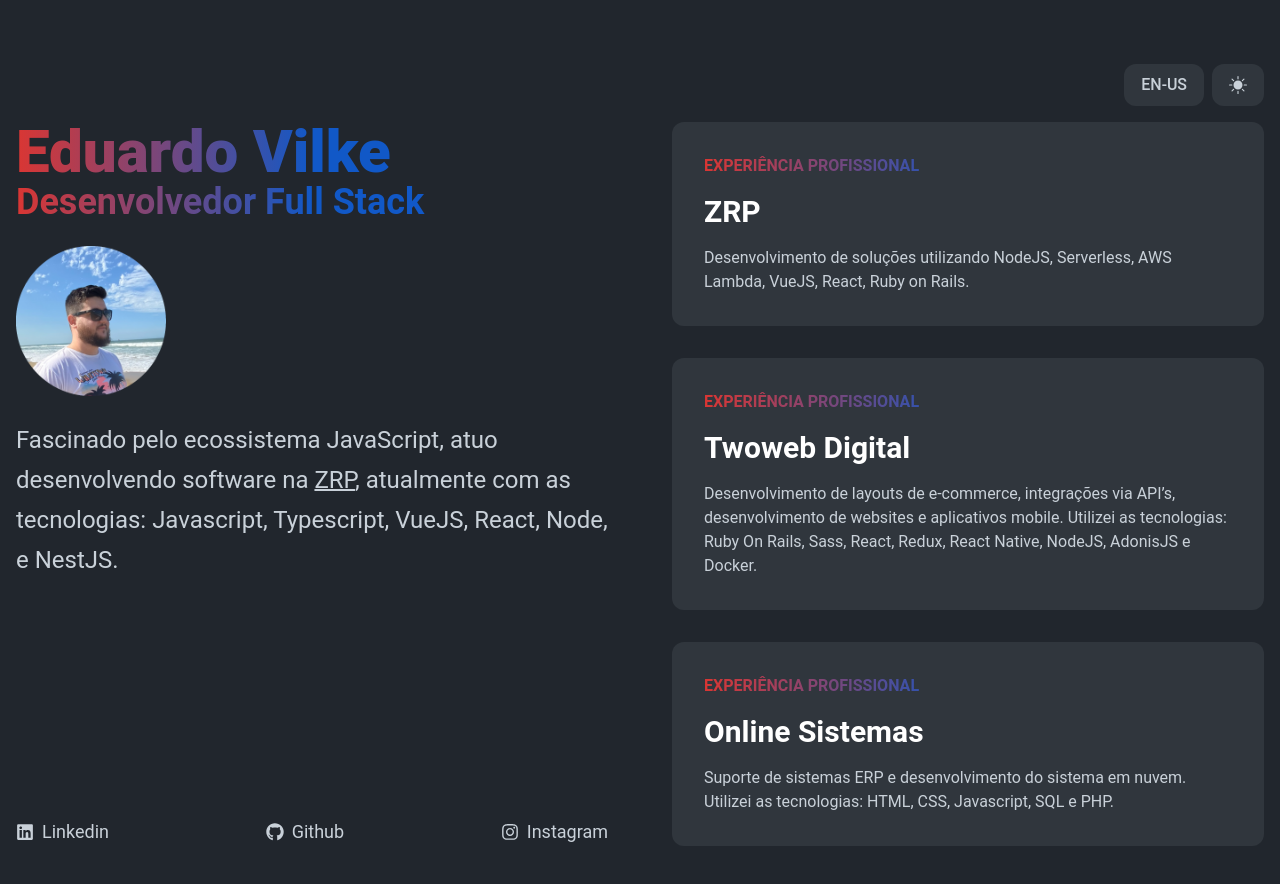
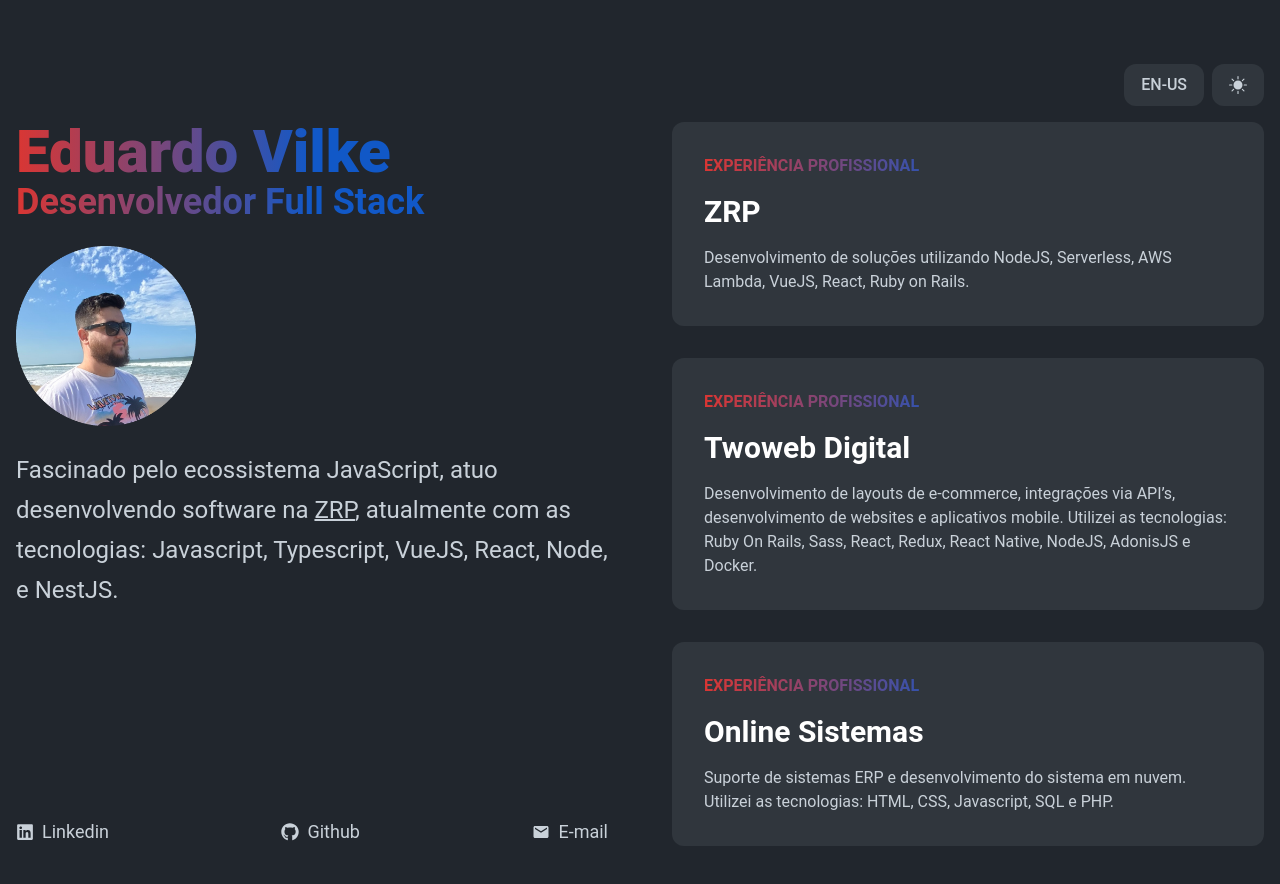
Before and after one commit to eduardovilke/eduardovilke.com, a Next.js app: page / in a window 1280 px wide. Shown: the top 884 px of the page. Built offline with nearby package versions, Linux system fonts and the light colour scheme.

Commit message:
feat: using email instead instagram

```diff
--- a/src/components/About/index.tsx
+++ b/src/components/About/index.tsx
@@ -1,6 +1,7 @@
 import { useTranslations } from 'next-intl'
 import Image from 'next/image'
-import { FaGithub, FaInstagram, FaLinkedin } from 'react-icons/fa'
+import { FaGithub, FaLinkedin } from 'react-icons/fa'
+import { MdEmail } from 'react-icons/md'
 
 export function About(): JSX.Element {
   const t = useTranslations()
@@ -15,8 +16,8 @@ export function About(): JSX.Element {
         <Image
           src="/eduardo-face.png"
           alt="Foto arredondada de perfil mostrando o Eduardo, ao fundo um céu azulado"
-          width="150"
-          height="150"
+          width="180"
+          height="180"
         />
         <p className="text-2xl dark:text-gray-light text-gray-300 my-6 leading-10 ease-in duration-200">
           {
@@ -43,9 +44,9 @@ export function About(): JSX.Element {
           <FaGithub />
           <p className="pl-2">Github</p>
         </a>
-        <a href="https://www.instagram.com/eduardo.vilke/" className="flex items-center text-lg">
-          <FaInstagram />
-          <p className="pl-2">Instagram</p>
+        <a href="mailto:eduardo.svilke@gmail.com" className="flex items-center text-lg">
+          <MdEmail />
+          <p className="pl-2">E-mail</p>
         </a>
       </footer>
     </section>
```
